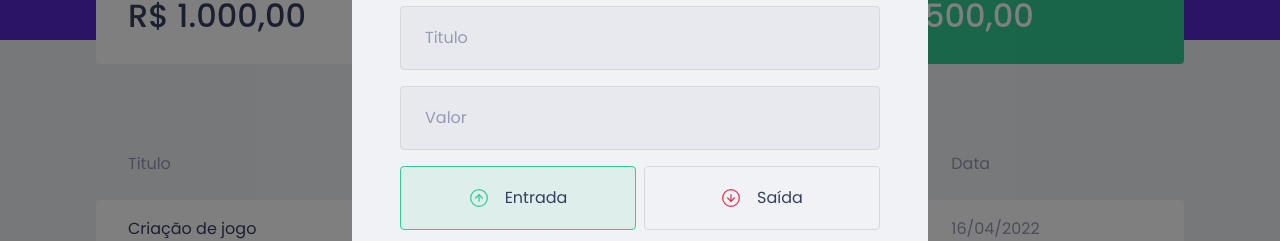
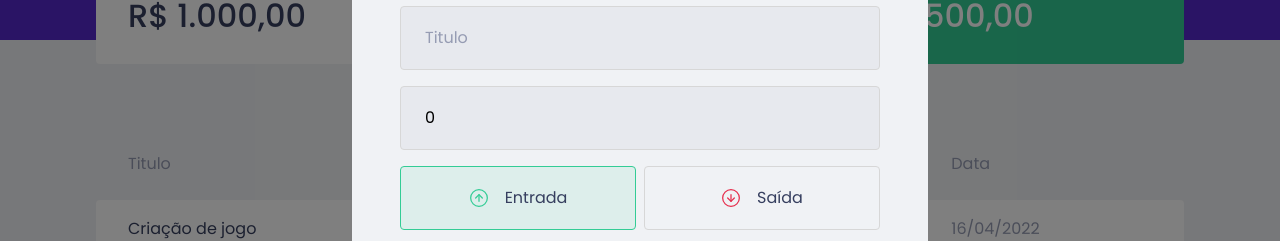
Before and after one commit to adrianobarbosa1/myExemple, a React (Create React App) app in the folder dtmoney/: page / in a window 1280 px wide. Both pictures are taken after a click on the button "Nova transação". Shown: the part 232-473 px from the top of the page. Built offline with nearby package versions, Linux system fonts and the light colour scheme; no server answers; what miragejs would draw is missing.

Commit message:
save data form

```diff
--- a/dtmoney/src/components/NewTransactionModal/index.tsx
+++ b/dtmoney/src/components/NewTransactionModal/index.tsx
@@ -1,9 +1,9 @@
+import { FormEvent, useState } from 'react';
 import Modal from 'react-modal'
 import { Container, RadioBox, TransactionTypeContainer } from './style';
 import closeImg from '../../assets/close.svg'
 import incomegImg from '../../assets/income.svg'
 import outcomeImg from '../../assets/outcome.svg'
-import { useState } from 'react';
 
 interface NewTransactionModalProps {
     isOpen: boolean;
@@ -12,6 +12,20 @@
 
 export function NewTransactionModal({ isOpen, onRequestClose }: NewTransactionModalProps) {
     const [type, setType] = useState('deposit')
+    const [title, setTitle]=useState('')
+    const [value, setValue]=useState(0)
+    const [category, setCategory]=useState('')
+
+    function handleCreateNewTransaction(event: FormEvent) {
+        event.preventDefault();
+
+        console.log(
+            title,
+            value,
+            type,
+            category
+        )
+    }
 
     return (
         <Modal
@@ -28,16 +42,20 @@
                 <img src={closeImg} alt="Fechar modal" />
             </button>
 
-            <Container>
+            <Container onSubmit={handleCreateNewTransaction}>
                 <h2>Cadastrar transação</h2>
 
                 <input
                     placeholder='Titulo'
+                    value={title}
+                    onChange={event => setTitle(event.target.value)}
                 />
 
                 <input
                     type='number'
                     placeholder='Valor'
+                    value={value}
+                    onChange={event => setValue(Number(event.target.value))}
                 />
                 <TransactionTypeContainer>
                     <RadioBox
@@ -62,6 +80,8 @@
 
                 <input
                     placeholder='Categoria'
+                    value={category}
+                    onChange={event => setCategory(event.target.value)}
                 />
 
                 <button type='submit'>Cadastrar</button>
```
